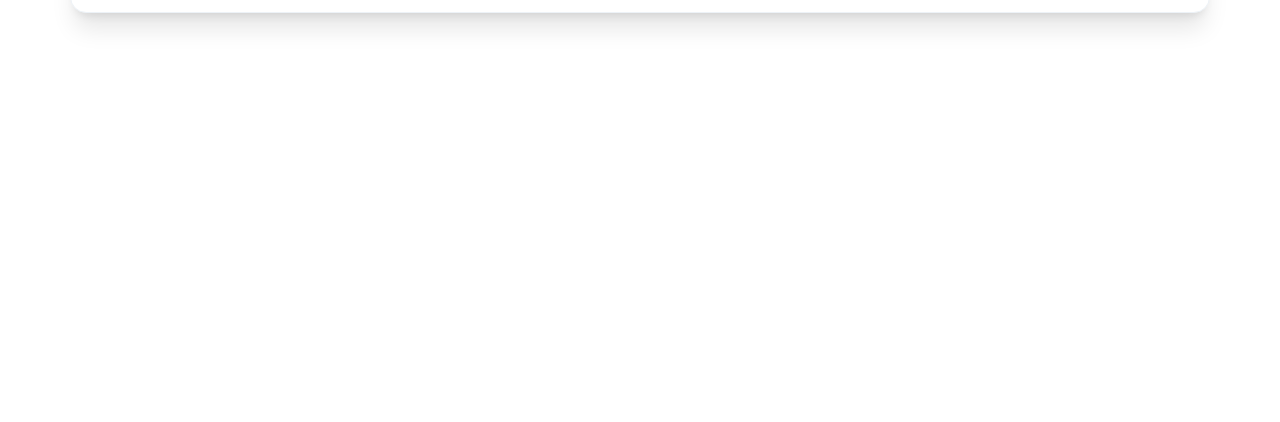
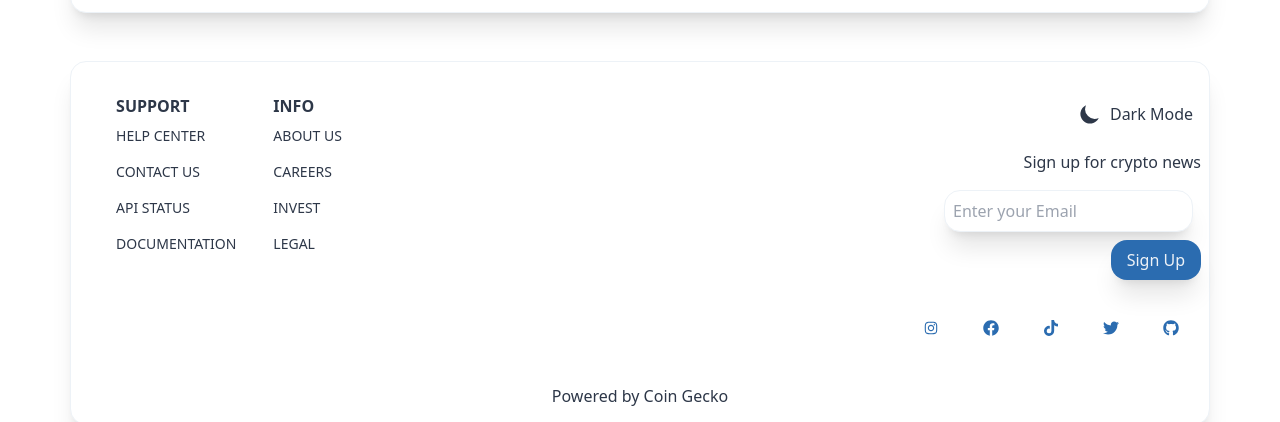
Before and after one commit to Shreejal10/React-CryptoBase, a React (Create React App) app: page /coin/1 in a window 1280 px wide. Shown: the part 629-1051 px from the top of the page. Before the commit the page ends 800 px from the top, so only its background shows below. Built offline with nearby package versions, Linux system fonts and the light colour scheme; no server answers.

Commit message:
Footer component

```diff
--- a/src/App.js
+++ b/src/App.js
@@ -8,6 +8,7 @@
 import Account from './routes/Account'
 import axios from "axios";
 import CoinPage from "./routes/CoinPage";
+import Footer from "./components/Footer";
 
 
 
@@ -35,7 +36,7 @@
           <Route path=':coinId' />
         </Route>
       </Routes>
-
+      <Footer />
     </ThemeProvider>
   );
 }
--- /dev/null
+++ b/src/components/Footer.jsx
@@ -0,0 +1,62 @@
+import React from 'react'
+import ThemeToggle from './ThemeToggle'
+import { AiOutlineInstagram } from 'react-icons/ai'
+import { FaFacebook, FaGithub, FaTiktok, FaTwitter } from 'react-icons/fa'
+
+const Footer = () => {
+    return (
+        <div className='rounded-div mt-8 pt-8 text-primary '>
+            <div className='grid md:grid-cols-2'>
+                <div className='flex justify-evenly w-full md:max-w-[300px] uppercase'>
+                    <div>
+                        <h2 className='font-bold'>Support</h2>
+                        <ul>
+                            <li className='text-sm py-2'>Help Center</li>
+                            <li className='text-sm py-2'>Contact Us</li>
+                            <li className='text-sm py-2'>API Status</li>
+                            <li className='text-sm py-2'>Documentation</li>
+                        </ul>
+                    </div>
+                    <div>
+                        <h2 className='font-bold'>Info</h2>
+                        <ul>
+                            <li className='text-sm py-2'>About Us</li>
+                            <li className='text-sm py-2'>Careers</li>
+                            <li className='text-sm py-2'>Invest</li>
+                            <li className='text-sm py-2'>Legal</li>
+                        </ul>
+                    </div>
+                </div>
+
+                <div className='text-right'>
+                    <div className='w-full flex justify-end'>
+                        <div className='w-full md:w-[300px] py-4 relative'>
+                            <div className='flex justify-center md:justify-end py-4 md:py-0 md:pb-4 mt-[-1rem]'>
+                                <ThemeToggle />
+                            </div>
+                            <p className='text-center md:text-right'>Sign up for crypto news
+                            </p>
+                            <div className='py-4'>
+                                <form>
+                                    <input className='bg-primary border border-input p-2 mr-2 w-full shadow-xl rounded-2xl md:w-auto' type="email" placeholder="Enter your Email" />
+                                    <button className='bg-button text-btnText px-4 p-2 w-full rounded-2xl shadow-xl hover:shadow-2xl md:w-auto my-2'>Sign Up</button>
+                                </form>
+                            </div>
+
+                            <div className='flex justify-around py-4 text-accent'>
+                                <AiOutlineInstagram />
+                                <FaFacebook />
+                                <FaTiktok />
+                                <FaTwitter />
+                                <FaGithub />
+                            </div>
+                        </div>
+                    </div>
+                </div>
+            </div>
+            <p className='text-center py-4'>Powered by Coin Gecko</p>
+        </div>
+    )
+}
+
+export default Footer
```
